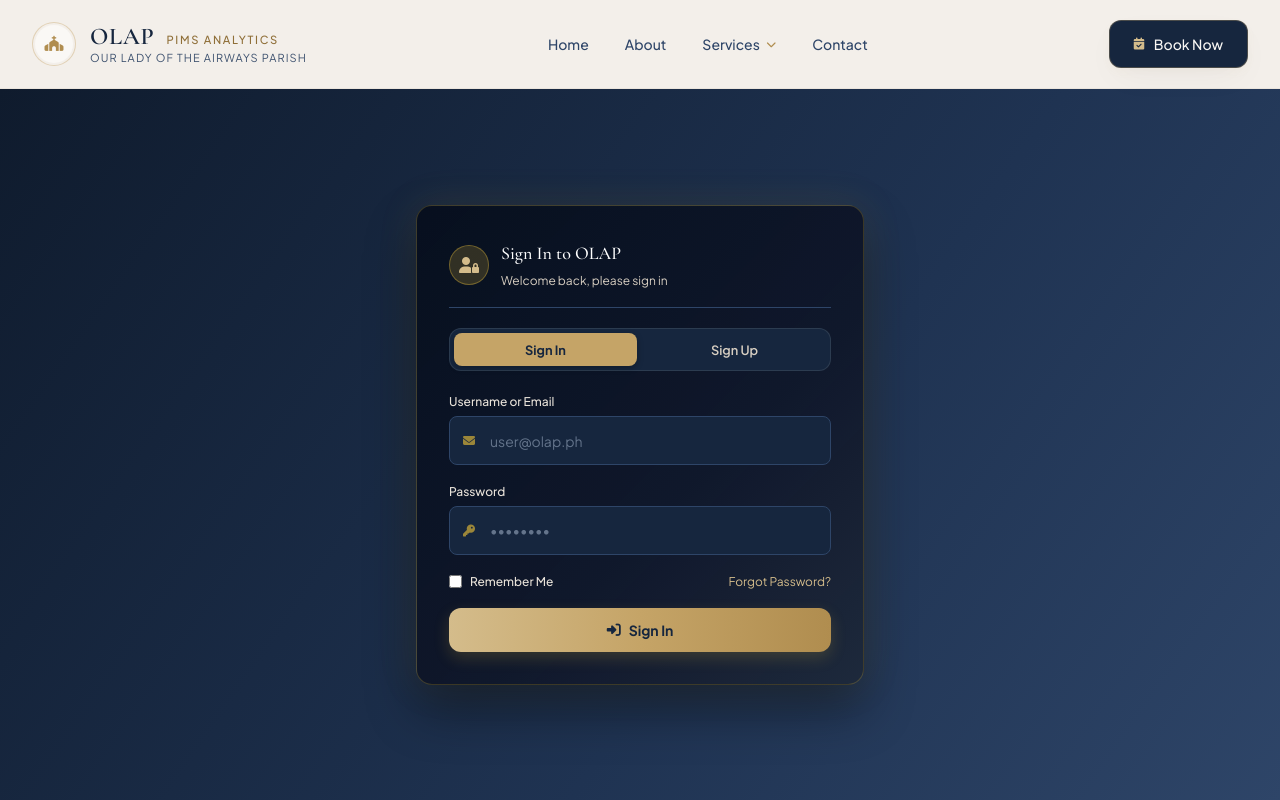
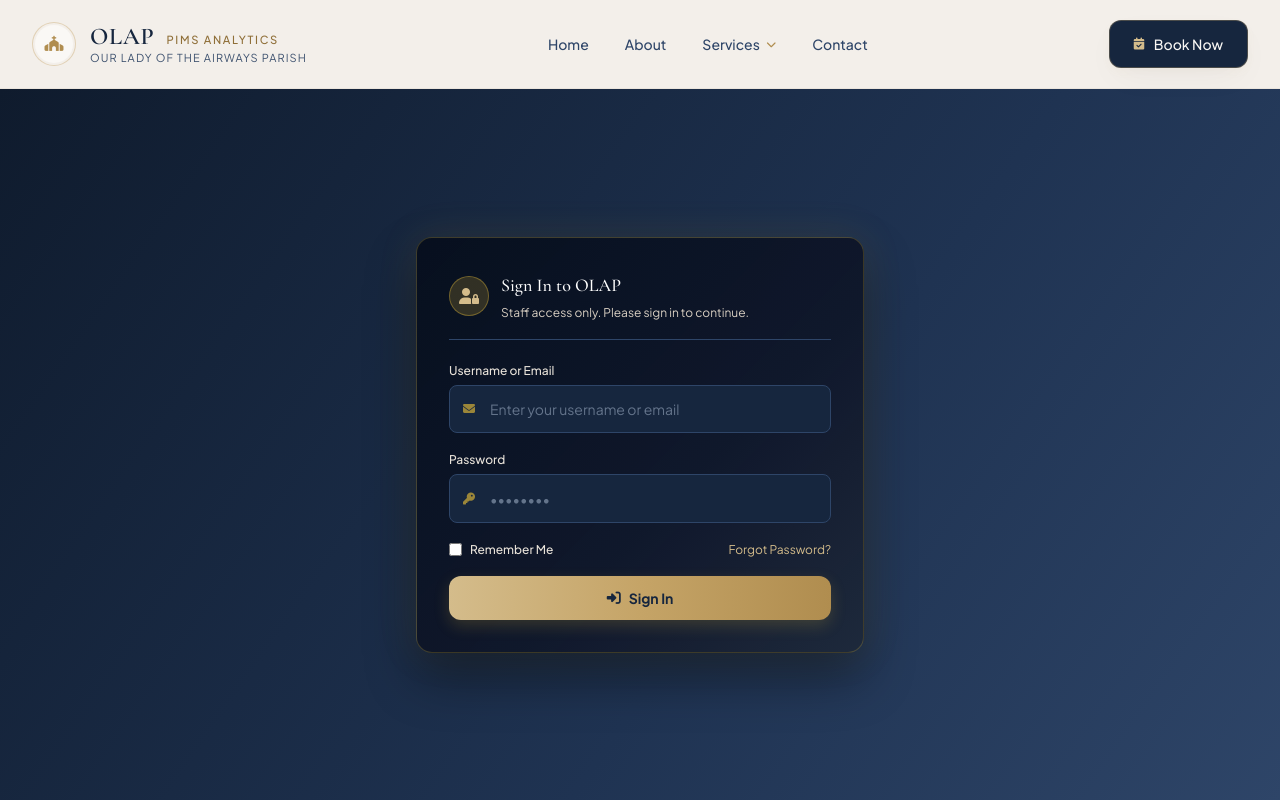
Before and after one commit to jamesCarl1204/OLAP, a React (Vite) app: page /login in a window 1280 px wide. Shown: the top 800 px of the page. Built offline with nearby package versions, Linux system fonts and the light colour scheme.

Commit message:
refactor(auth): make login staff-only

```diff
--- a/src/features/auth/components/LoginForm/LoginForm.jsx
+++ b/src/features/auth/components/LoginForm/LoginForm.jsx
@@ -1,11 +1,5 @@
 import { useState } from 'react';
 import styles from './LoginForm.module.css';
-
-const EMPTY = {
-  firstName: '', middleName: '', lastName: '',
-  phone: '', location: '',
-  email: '', password: '', confirm: '',
-};
 
 function Field({ label, icon, ...props }) {
   return (
@@ -19,110 +13,70 @@ function Field({ label, icon, ...props }) {
   );
 }
 
-// UI only for now. Auth logic will live in features/auth (hooks/ + api/) later.
+// Staff-only login form. Authentication logic will be connected later.
 export default function LoginForm() {
-  const [mode, setMode] = useState('login'); // 'login' | 'register'
-  const [form, setForm] = useState(EMPTY);
+  const [form, setForm] = useState({ email: '', password: '' });
   const [error, setError] = useState('');
-  const isLogin = mode === 'login';
 
-  const update = (e) => setForm({ ...form, [e.target.name]: e.target.value });
-
-  const switchMode = (m) => {
-    setMode(m);
-    setError('');
+  const update = (e) => {
+    setForm({ ...form, [e.target.name]: e.target.value });
   };
 
   const handleSubmit = (e) => {
     e.preventDefault();
-    if (!isLogin && form.password !== form.confirm) {
-      setError('Passwords do not match.');
-      return;
-    }
     setError('');
-    // TODO: call login / register API here
+    // TODO: call the staff login API here.
   };
 
   return (
     <div className={styles.card} id="login">
       <div className={styles.head}>
         <span className={styles.headIcon}>
-          <i className={`fa-solid ${isLogin ? 'fa-user-lock' : 'fa-user-plus'}`} />
+          <i className="fa-solid fa-user-lock" />
         </span>
         <div>
-          <h3>{isLogin ? 'Sign In to OLAP' : 'Create an Account'}</h3>
-          <p>{isLogin ? 'Welcome back, please sign in' : 'Fill in your details to register'}</p>
+          <h3>Sign In to OLAP</h3>
+          <p>Staff access only. Please sign in to continue.</p>
         </div>
       </div>
 
-      <div className={styles.tabs}>
-        <button
-          type="button"
-          className={`${styles.tab} ${isLogin ? styles.active : ''}`}
-          onClick={() => switchMode('login')}
-        >
-          Sign In
-        </button>
-        <button
-          type="button"
-          className={`${styles.tab} ${!isLogin ? styles.active : ''}`}
-          onClick={() => switchMode('register')}
-        >
-          Sign Up
-        </button>
-      </div>
-
       <form className={styles.form} onSubmit={handleSubmit}>
-        {!isLogin && (
-          <>
-            <div className={styles.row2}>
-              <Field label="First Name" icon="fa-solid fa-user" name="firstName"
-                value={form.firstName} onChange={update} placeholder="Juan" required />
-              <Field label="Middle Name" icon="fa-solid fa-user" name="middleName"
-                value={form.middleName} onChange={update} placeholder="Santos" />
-            </div>
-            <Field label="Last Name" icon="fa-solid fa-user" name="lastName"
-              value={form.lastName} onChange={update} placeholder="Dela Cruz" required />
-            <Field label="Phone Number" icon="fa-solid fa-phone" type="tel" name="phone"
-              value={form.phone} onChange={update} placeholder="09XX XXX XXXX" required />
-            <Field label="Location" icon="fa-solid fa-location-dot" name="location"
-              value={form.location} onChange={update} placeholder="Barangay, City" required />
-          </>
-        )}
-
         <Field
-          label={isLogin ? 'Username or Email' : 'Email'}
+          label="Username or Email"
           icon="fa-solid fa-envelope"
-          type={isLogin ? 'text' : 'email'}
+          type="text"
           name="email"
           value={form.email}
           onChange={update}
-          placeholder="user@olap.ph"
+          placeholder="Enter your username or email"
+          autoComplete="username"
           required
         />
 
-        <Field label="Password" icon="fa-solid fa-key" type="password" name="password"
-          value={form.password} onChange={update} placeholder="••••••••" required />
-
-        {!isLogin && (
-          <Field label="Confirm Password" icon="fa-solid fa-lock" type="password" name="confirm"
-            value={form.confirm} onChange={update} placeholder="••••••••" required />
-        )}
+        <Field
+          label="Password"
+          icon="fa-solid fa-key"
+          type="password"
+          name="password"
+          value={form.password}
+          onChange={update}
+          placeholder="••••••••"
+          autoComplete="current-password"
+          required
+        />
 
         {error && <p className={styles.error}>{error}</p>}
 
-        {isLogin && (
         <div className={styles.row}>
           <label className={styles.remember}>
             <input type="checkbox" /> <span>Remember Me</span>
           </label>
           <a href="#login" className={styles.forgot}>Forgot Password?</a>
         </div>
-        )}
 
         <button type="submit" className={styles.submit}>
-          <i className={`fa-solid ${isLogin ? 'fa-right-to-bracket' : 'fa-user-plus'}`} />{' '}
-          {isLogin ? 'Sign In' : 'Create Account'}
+          <i className="fa-solid fa-right-to-bracket" />{' '}
+          Sign In
         </button>
       </form>
     </div>
```
Lines whose indentation alone changed are shown as unchanged.
